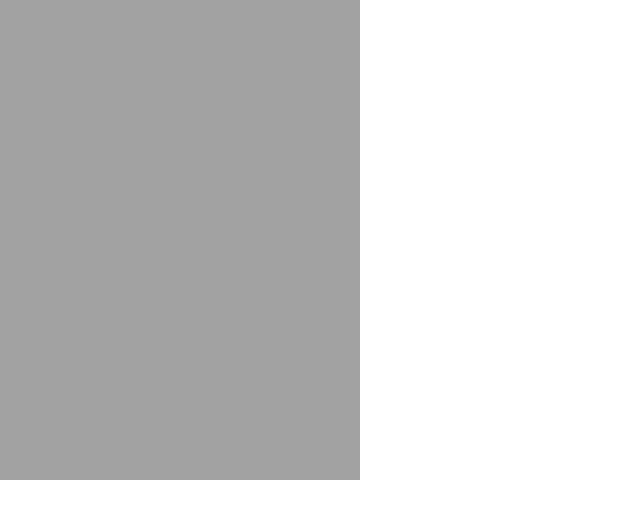
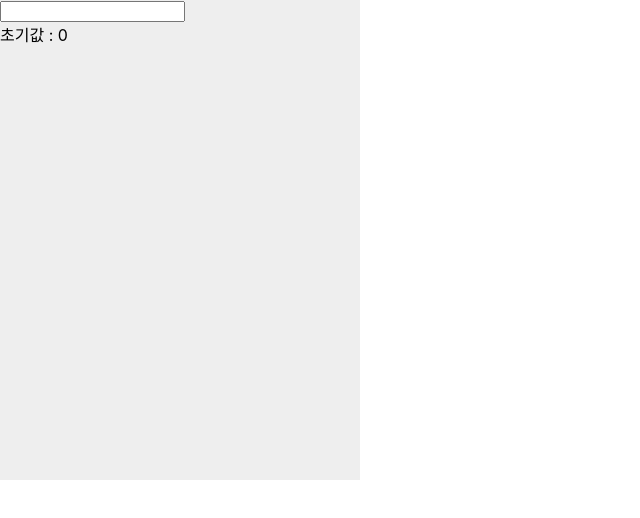
Before and after one commit to JoGyoungJun/react, a React (Create React App) app: page / in a window 1280 px wide. Shown: the top 518 px of the page, without its empty margins (0-640 px from the left). Built offline with nearby package versions, Linux system fonts and the light colour scheme.

Commit message:
close #8

```diff
--- a/src/Calc.jsx
+++ b/src/Calc.jsx
@@ -1,13 +1,16 @@
 import { useState } from "react"
 
 const Calc =  ()=>{
-  const [Calc, setCalc] = useState("");
-
+  const [Calc, setCalc] = useState(0);
+  const inputCalc = (e) => {setCalc(e.target.value)}
   return (
   <div style={{
     width:"360px"
   , height:"480px"
-  , backgroundColor: "#a2a2a2"}}>
+  , backgroundColor: "#eeeeee"}}>
+    <input name="text" onChange={inputCalc}/>
+    <div>초기값 : {Calc}</div>
+
   </div>
   );
 }
```
